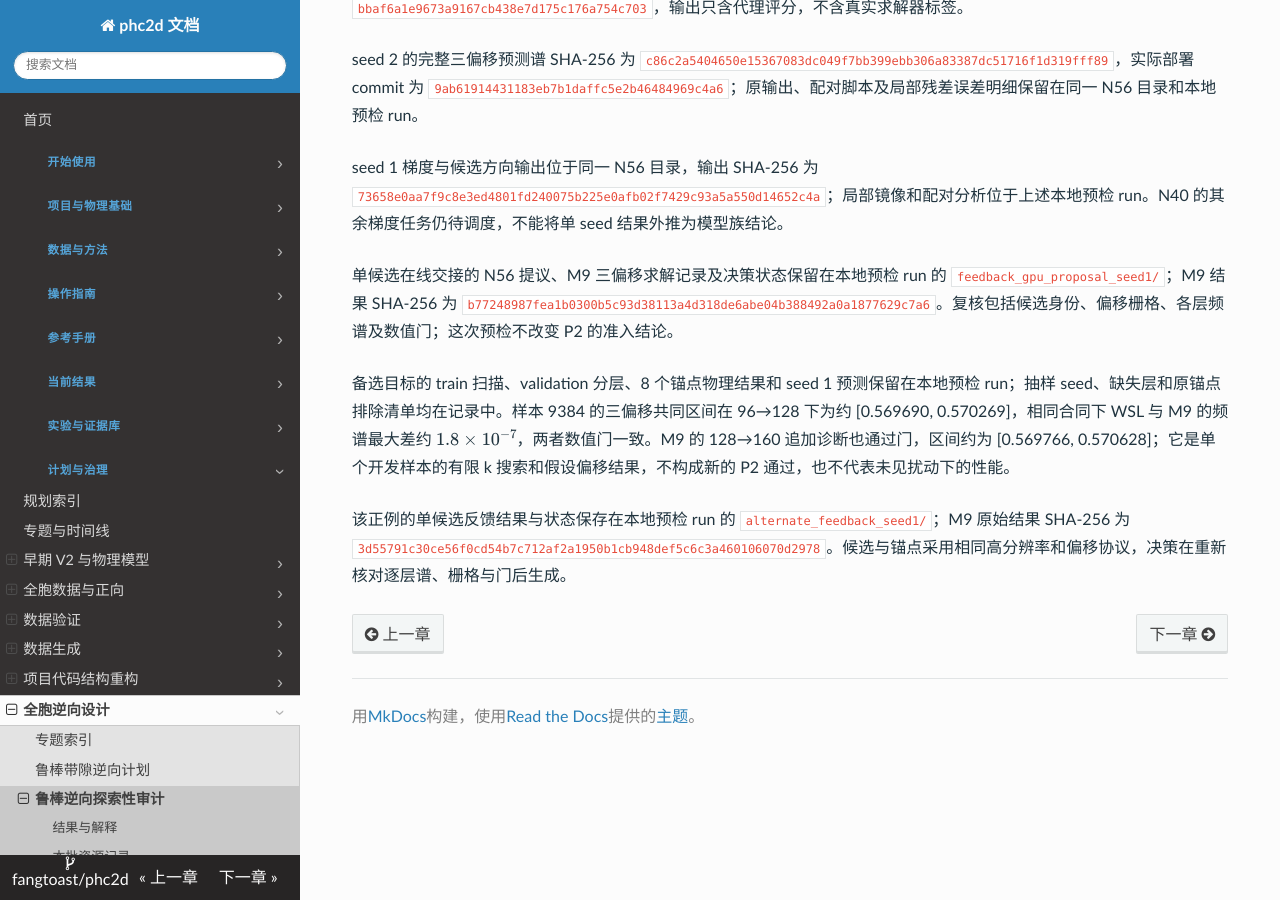
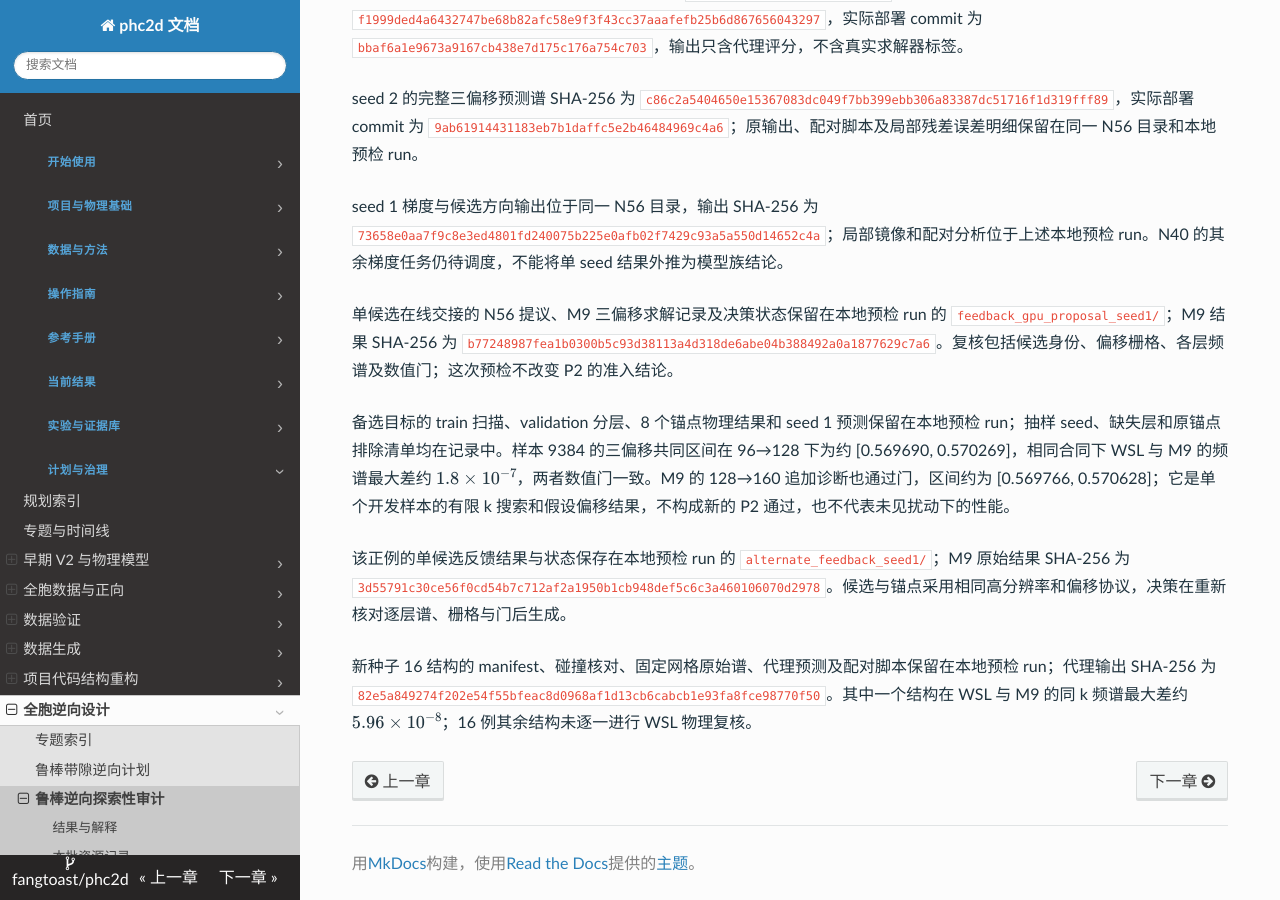
Before and after one commit to fangtoast/phc2d, an MkDocs documentation site: the page built from docs/results/inverse/鲁棒带隙逆向可用性审计.md, in a window 1280 px wide and 900 px high, scrolled down 3062 px. Built offline with MkDocs 1.6.1, drawn with Linux system fonts in a browser that asks for light colours; some of the changed text lies outside the part shown.

Commit message:
Record new-seed geometry preflight

```diff
--- a/docs/results/inverse/鲁棒带隙逆向可用性审计.md
+++ b/docs/results/inverse/鲁棒带隙逆向可用性审计.md
@@ -57,6 +57,7 @@ source_artifacts:
 | 扰动反馈离线回放 | seed 1 的 12 组中 8 个锚点未过门、3 个候选未过门、1 个候选接受；接受候选的共同裕量由约 −0.344 改善至 −0.311 | 复用既有 64→96 扰动结果；真实改善仍未达到目标，不是鲁棒设计成功 |
 | 单候选在线交接预检 | seed 1 经单锚点带边校正提出候选；预测裕量从 −0.31028 到 −0.29124，M9 复算为 −0.29137，候选通过数值门并被接受 | 仅一个开发锚点、一次候选；裕量仍为负，证明该次交接可运行，不证明获得鲁棒目标带隙或 P3 通过 |
 | 备选目标单候选反馈 | seed 1 从 9384 出发预测裕量由 0.00082 增至 0.00209；128→160 的 M9 复算为 0.00057，过数值门但实际退化，反馈规则拒绝候选 | 单锚点单候选开发预检；局部校正仍可能建议错误方向，不能据此判定整体成功率 |
+| 新种子结构预检 | 16 个程序化 K5 Binary 结构与现有 K5/K20 的参数及 64/256 栅格哈希无精确碰撞；seed 1 与 64 分辨率、81 k 点 MPB 的 B2–B10 MRE 均值约 0.585%，目标裕量绝对误差中位数约 0.0113 | MPB 为解析几何，代理输入为 256 栅格面积平均；16 例均无名义目标正裕量，属于开发预检而非正式独立测试或鲁棒验证 |
 | 几何表示差异 | 解析结构与零偏移 256×256 栅格的加密上下带边最大差分别约 0.00318、0.00313；带隙类别无翻转 | 二者的独立自适应搜索和材料表示不同，不能将解析结构直接视为扰动栅格的精确替代 |
 | 输入梯度与候选方向 | seed 1 的 12 组中，梯度选中候选相对组内均匀随机候选的真实裕量均差约 0.00009；含数值未通过组的描述性 bootstrap 区间跨零 | 未获得方向收益证据；7 个全部过门组也是事后筛选，不能当作独立正式测试 |
 
@@ -105,3 +106,5 @@ seed 1 梯度与候选方向输出位于同一 N56 目录，输出 SHA-256 为 `
 备选目标的 train 扫描、validation 分层、8 个锚点物理结果和 seed 1 预测保留在本地预检 run；抽样 seed、缺失层和原锚点排除清单均在记录中。样本 9384 的三偏移共同区间在 96→128 下为约 [0.569690, 0.570269]，相同合同下 WSL 与 M9 的频谱最大差约 $1.8\times10^{-7}$，两者数值门一致。M9 的 128→160 追加诊断也通过门，区间约为 [0.569766, 0.570628]；它是单个开发样本的有限 k 搜索和假设偏移结果，不构成新的 P2 通过，也不代表未见扰动下的性能。
 
 该正例的单候选反馈结果与状态保存在本地预检 run 的 `alternate_feedback_seed1/`；M9 原始结果 SHA-256 为 `3d55791c30ce56f0cd54b7c712af2a1950b1cb948def5c6c3a460106070d2978`。候选与锚点采用相同高分辨率和偏移协议，决策在重新核对逐层谱、栅格与门后生成。
+
+新种子 16 结构的 manifest、碰撞核对、固定网格原始谱、代理预测及配对脚本保留在本地预检 run；代理输出 SHA-256 为 `82e5a849274f202e54f55bfeac8d0968af1d13cb6cabcb1e93fa8fce98770f50`。其中一个结构在 WSL 与 M9 的同 k 频谱最大差约 $5.96\times10^{-8}$；16 例其余结构未逐一进行 WSL 物理复核。
```
